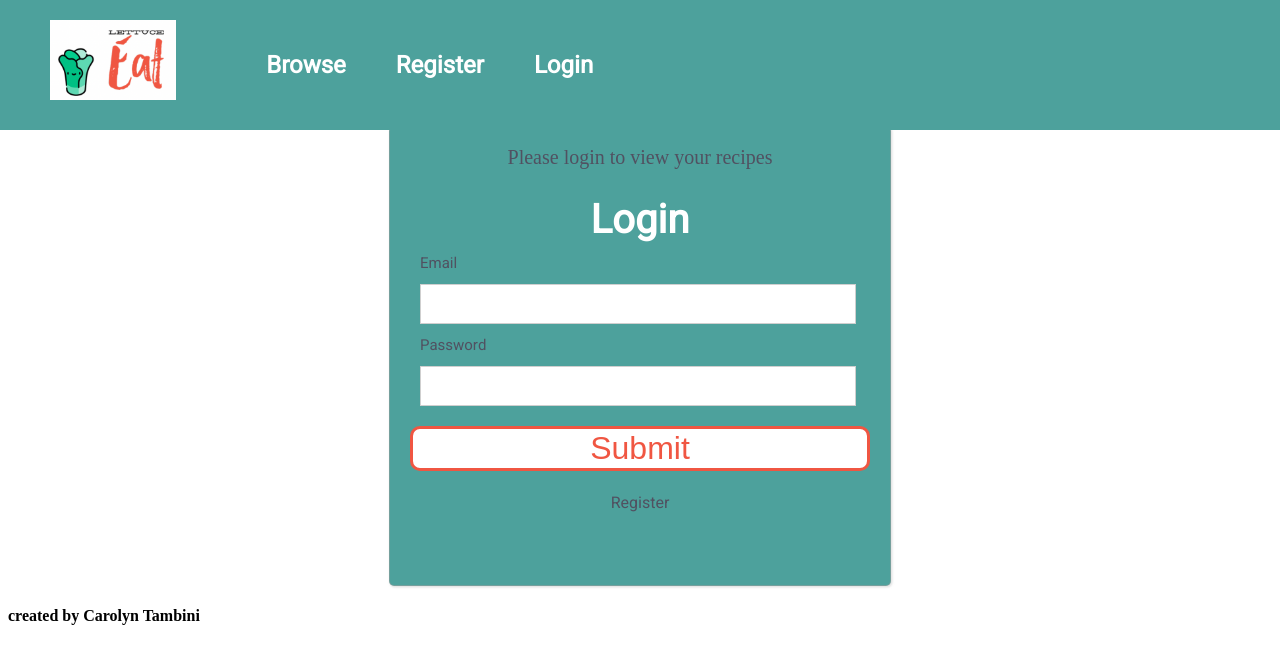
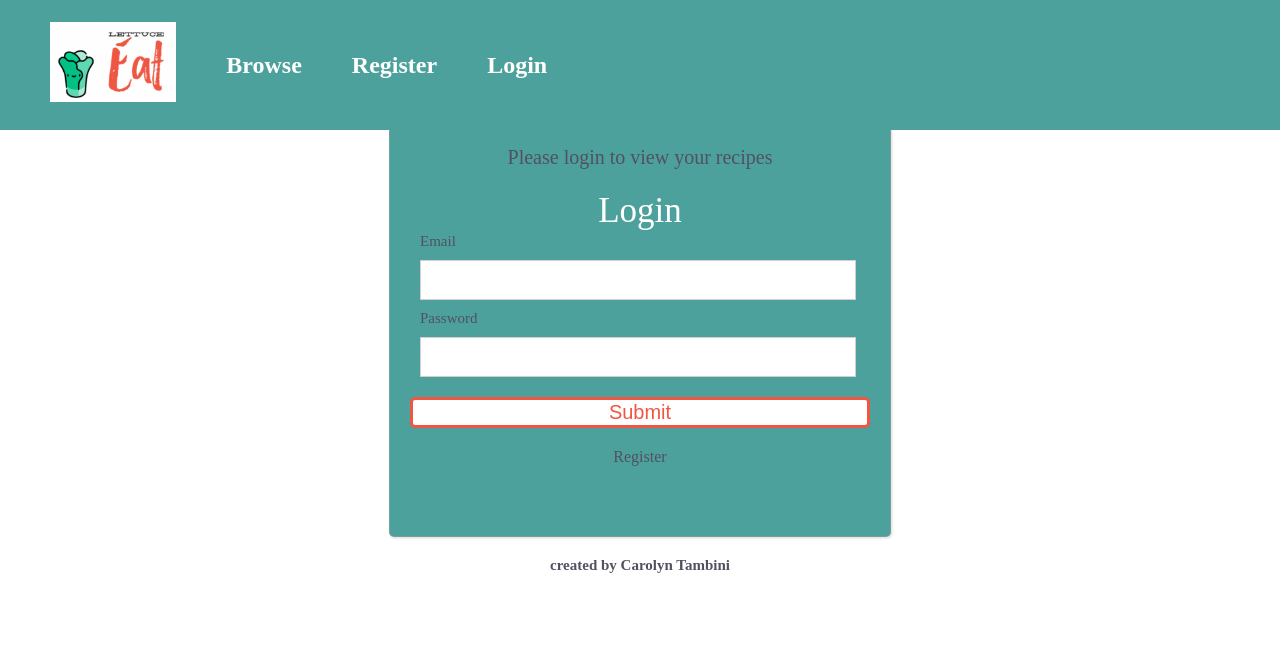
Before and after one commit to Tambini/project4, a React (Create React App) app in the folder FE/client/: page /login in a window 1280 px wide. Shown: the top 664 px of the page. Built offline with nearby package versions, Linux system fonts and the light colour scheme.

Commit message:
Updated grid, added more recipes and updated footer

```diff
--- a/FE/client/src/App.css
+++ b/FE/client/src/App.css
@@ -13,17 +13,19 @@ nav {
 }
 nav img {
   height: 80px;
+  padding: 0px;
 }
 nav ul {
   display: flex;
   flex-direction: row;
+  padding: 0px;
 }
 nav a {
   text-decoration: none;
   color: white;
   font-weight: bold;
   padding: 25px;
-  font-family: "Heebo", sans-serif;
+  /* font-family: "Heebo", sans-serif; */
   font-size: 1.5em;
 }
 
@@ -61,7 +63,8 @@ nav a:hover {
 }
 .register-title,
 .login-title {
-  font-size: 40px;
+  font-size: 35px;
+  font-weight: 200;
   margin: 2px;
   color: white;
   text-align: center;
@@ -89,7 +92,7 @@ label {
   display: flex;
   flex-direction: column;
   color: white;
-  font-family: "Heebo", sans-serif;
+  /* font-family: "Heebo", sans-serif; */
   margin: 20px;
 }
 .preview-recipe-message {
@@ -117,9 +120,10 @@ li {
 }
 
 .recipes-items a {
-  border: 10px solid blue;
+  /* border: 10px solid blue; */
 }
-.create-form-wrapper {
+.create-form-wrapper,
+.update-form-wrapper {
   border: 1px solid rgb(160, 160, 160, 0.5);
   border-radius: 5px;
   background-color: white;
@@ -130,16 +134,29 @@ li {
   max-width: 800px;
   margin: auto;
 }
-.create-form-wrapper > label {
+.create-form-wrapper > label,
+.update-form-wrapper > label {
   text-align: left;
   color: #f05642;
 }
 
-.create-title {
+.create-title,
+.all-recipes-title {
   color: #f05642;
   text-align: center;
   margin: 2px;
   font-size: 40px;
+}
+
+.all-recipes-title {
+  padding: 10px;
+}
+
+.all-recipes-dish-name {
+  font-size: 20px;
+  text-align: center;
+  text-decoration: none;
+  color: #f05642;
 }
 .category-select {
   padding: 10px;
@@ -176,18 +193,19 @@ li {
 
 .featured-items {
   text-align: center;
-  font-family: "Heebo", sans-serif;
+  /* font-family: "Heebo", sans-serif; */
   color: #f05642;
   font-size: 40px;
   font-weight: 600;
+  margin-top: 10%;
 }
 
 button {
   color: #f05642;
   background: white;
   border: 3px solid #f05642;
-  border-radius: 10px;
-  font-size: 2em;
+  border-radius: 5px;
+  font-size: 20px;
 }
 
 button:hover {
@@ -196,7 +214,8 @@ button:hover {
 }
 
 .arrows {
-  font-size: 40px;
+  font-size: 50px;
+  color: #f05642;
 }
 
 .recipe-wrapper {
@@ -236,6 +255,13 @@ button:hover {
   align-items: flex-end;
 }
 
+.footer {
+  font-size: 15px;
+  font-weight: 100;
+  color: #515161;
+  text-align: center;
+  /* position: fixed; */
+}
 @media only screen and (min-device-width: 320px) and (max-device-width: 480px) {
   .login-wrapper,
   .register-wrapper {
--- a/FE/client/src/components/AllRecipes.js
+++ b/FE/client/src/components/AllRecipes.js
@@ -20,6 +20,7 @@ class AllRecipes extends Component {
   render() {
     return (
       <div>
+        <h1 className="all-recipes-title"> All Recipes</h1>
         <div className="recipe-wrapper">
           {this.state.recipes.map(recipe => (
             <div key={recipe.id} className="recipe-items">
@@ -30,7 +31,7 @@ class AllRecipes extends Component {
                 <img className="all-recipes-image" src={recipe.image}></img>
               </Link>
               <Link to={`/recipes/detail/${recipe.category_id}/${recipe.id}`}>
-                {recipe.dish_name}
+                <h1 className="all-recipes-dish-name">{recipe.dish_name}</h1>
               </Link>
             </div>
           ))}
--- a/FE/client/src/components/Footer.js
+++ b/FE/client/src/components/Footer.js
@@ -3,7 +3,7 @@ import { withRouter } from "react-router-dom";
 
 const Footer = props => {
   return (
-    <div>
+    <div className="footer">
       <h4>created by Carolyn Tambini</h4>
     </div>
   );
--- a/FE/client/src/components/Homepage.js
+++ b/FE/client/src/components/Homepage.js
@@ -14,7 +14,7 @@ export default () => {
   const chevronWidth = 40;
   return (
     <div style={{ padding: `0 ${chevronWidth}px` }}>
-      <h1 className="featured-items">Featured Items</h1>
+      <h1 className="featured-items">Featured Recipes</h1>
       <ItemsCarousel
         requestToChangeActive={setActiveItemIndex}
         activeItemIndex={activeItemIndex}
--- a/FE/client/src/components/UpdateRecipe.js
+++ b/FE/client/src/components/UpdateRecipe.js
@@ -56,6 +56,7 @@ class UpdateRecipe extends Component {
   render() {
     return (
       <form
+        className="update-form-wrapper"
         onSubmit={e =>
           this.updateRecipe(
             e,
@@ -65,6 +66,7 @@ class UpdateRecipe extends Component {
           )
         }
       >
+        <h1 className="create-title">Update a Recipe</h1>
         <label htmlFor="category"> Category</label>
         <div className="category-select">
           <select onChange={this.handleDropdown}>
```
